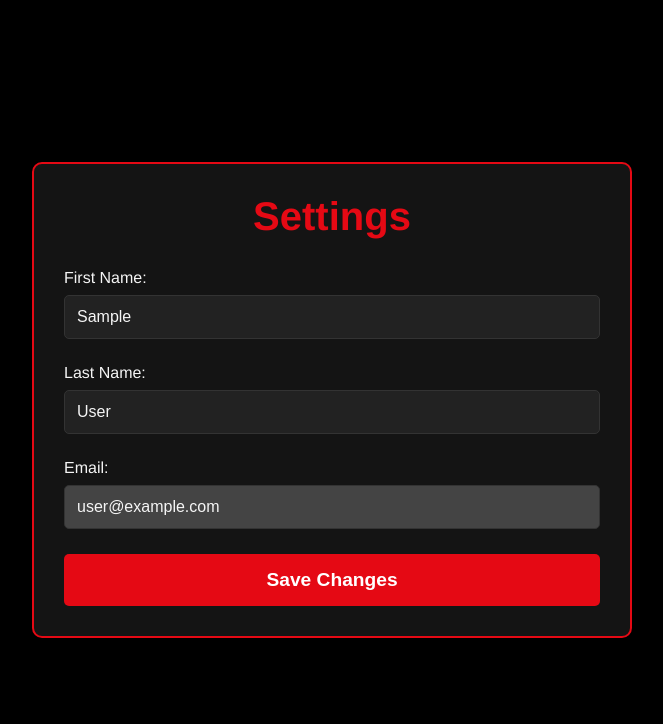
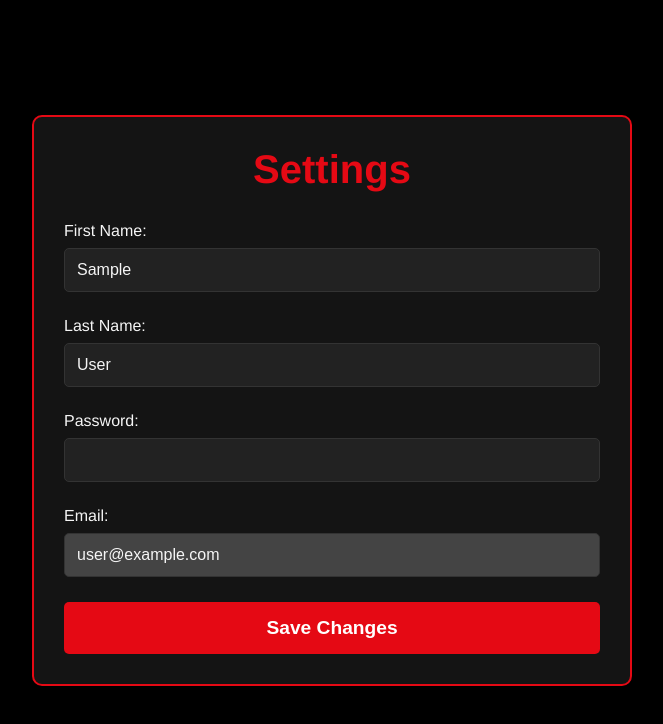
Before and after one commit to TharissT/ics3u-summative, a Vue app: page /settings in a window 1280 px wide. Shown: the top 724 px of the page, without its empty margins (308-971 px from the left). Built offline with nearby package versions, Linux system fonts and the light colour scheme; no server answers; sample sign-in values are in the browser's storage.

Commit message:
Added password field, so my code works properly now

```diff
--- a/src/views/SettingsView.vue
+++ b/src/views/SettingsView.vue
@@ -2,7 +2,7 @@
   import { ref } from 'vue';
   import { useStore } from '../store';
   import { useRouter } from 'vue-router';
-  import { updateProfile } from 'firebase/auth';
+  import { updateProfile, updatePassword} from 'firebase/auth';
   import { auth } from '../firebase';
 
   const store = useStore();
@@ -11,6 +11,7 @@
   const user = store.user;
   const firstName = ref(user?.displayName?.split(' ')[0] || '');
   const lastName = ref(user?.displayName?.split(' ')[1] || '');
+  const password = ref(user?.password);
   const email = ref(user?.email || '');
 
   const handleSubmit = async () => {
@@ -18,6 +19,7 @@
 
       try {
         await updateProfile(user, { displayName: `${firstName.value} ${lastName.value}` });
+        await updatePassword(user, password.value)
         router.push("/movies");
       } catch (error) {
         alert("There was an error updating your profile!");
@@ -45,6 +47,10 @@
         <div class="form-group">
           <label for="lastName">Last Name:</label>
           <input v-model="lastName" type="text" id="lastName" required />
+        </div>
+        <div class="form-group">
+          <label for="password">Password:</label>
+          <input v-model="password" type="password" id="password"  required />
         </div>
         <div class="form-group">
           <label for="email">Email:</label>
```
